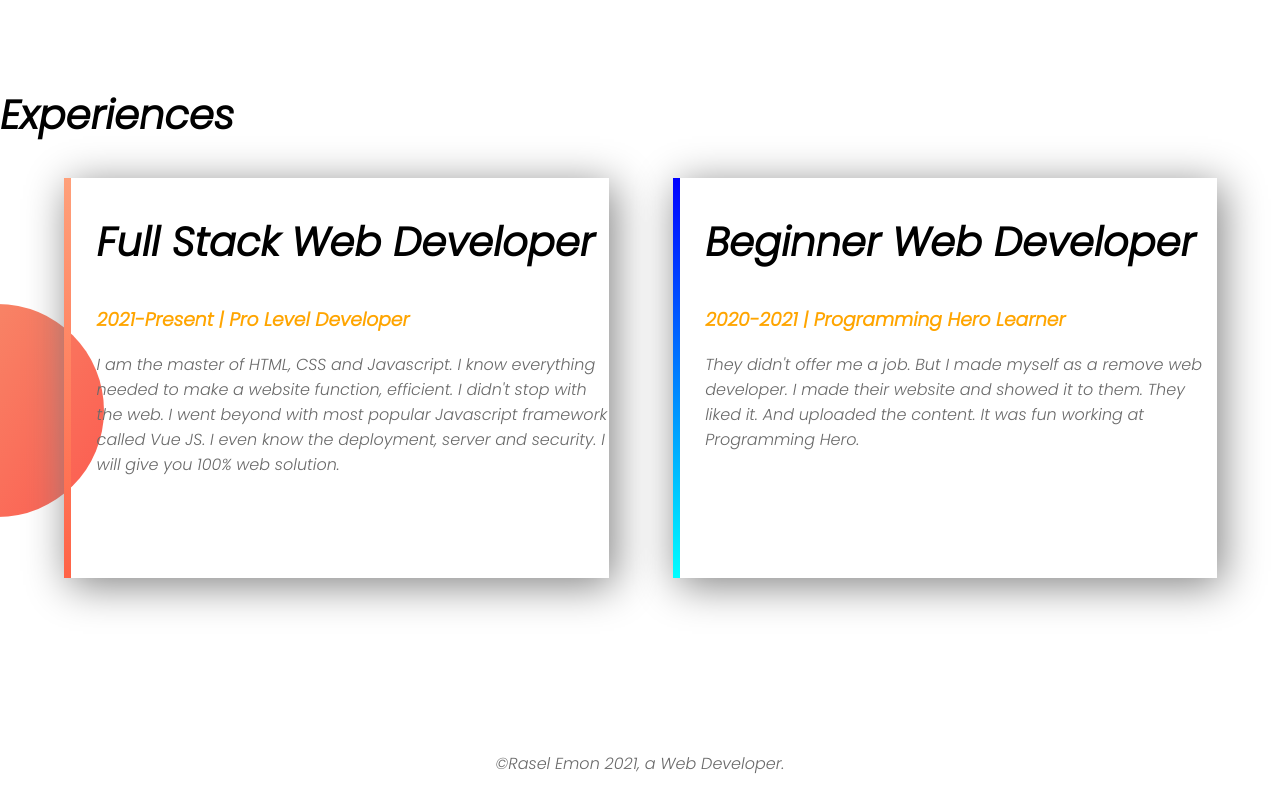
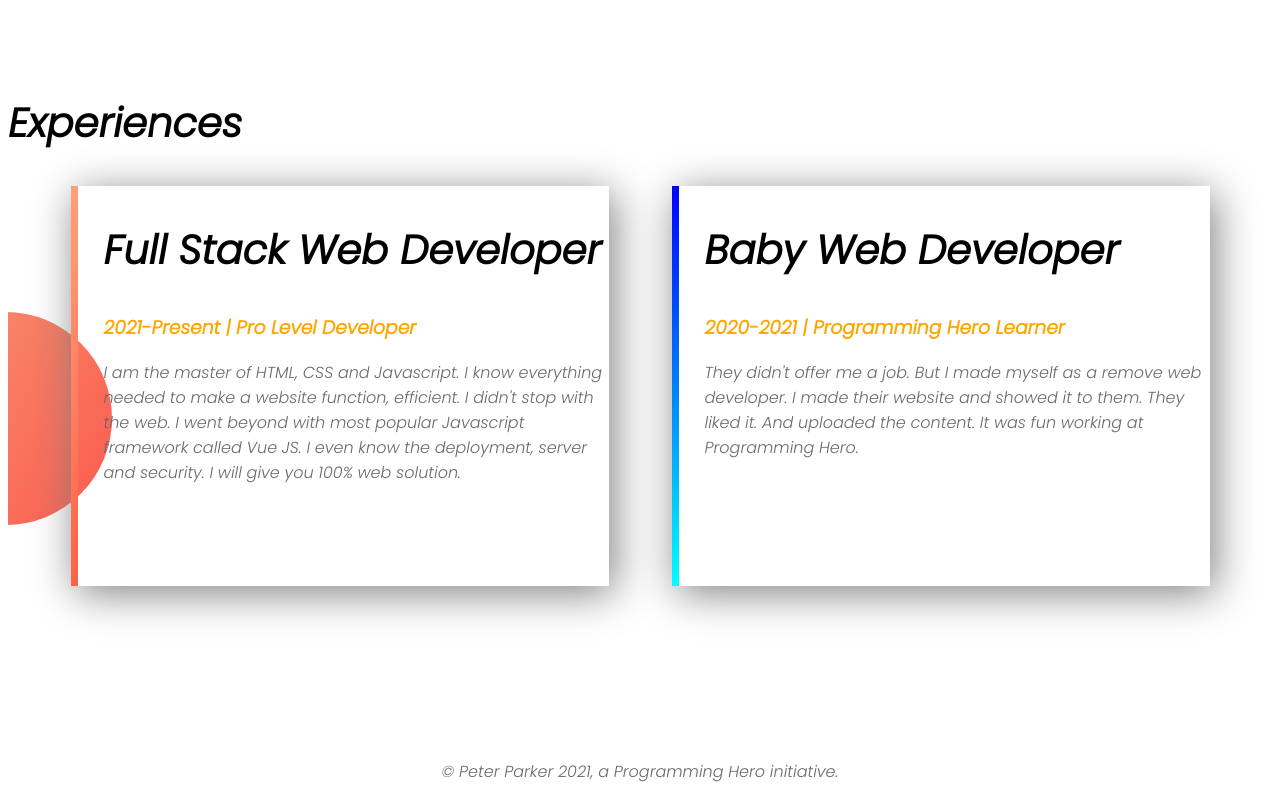
Before and after one commit to RaselEmon/developer-portfolio, a plain HTML site: page index.html in a window 1280 px wide. Shown: the part 1248-2048 px from the top of the page. Drawn offline with Linux system fonts and the light colour scheme; a web font is replaced by a local one.

Commit message:
last commit

```diff
--- a/index.html
+++ b/index.html
@@ -2,9 +2,9 @@
 <html lang="en">
 <head>
     <meta charset="UTF-8">
-    <meta http-equiv="X-UA-Compatible" content="IE=edge">
     <meta name="viewport" content="width=device-width, initial-scale=1.0">
-    <title>Document</title>
+    <meta http-equiv="X-UA-Compatible" content="ie=edge">
+    <title>Peter Parker Website</title>
     <link href="https://fonts.googleapis.com/css2?family=Mochiy+Pop+P+One&family=Poppins:ital,wght@1,300&display=swap" rel="stylesheet">
     <link rel="stylesheet" href="style.css">
 </head>
@@ -15,7 +15,7 @@
             <h1><span>Rasel Emon</span> World</h1>
             <h3>Web Developer</h3>
             <p>I'm Rasel. I am a hard working, honest individual. I am a good timekeeper, always willing to learn new skills. I am friendly, helpful and polite. I am able to work independently in busy environments and also within a team setting. I am tactful and able to listen effectively when solving problems.</p>
-            <a class="anchor-button" target="_blank" href="https://www.linkedin.com/raselemon">HIRE ME</a>
+            <a class="anchor-button" target="_blank" href="https://www.linkedin.com/raselemon/">HIRE ME</a>
         </div>
         <div class="half-width">
             <img src="images/rasel.png" alt="">
@@ -40,13 +40,13 @@
             <p>I am the master of HTML, CSS and Javascript. I know everything needed to make a website function, efficient. I didn't stop with the web. I went beyond with most popular Javascript framework called Vue JS. I even know the deployment, server and security. I will give you 100% web solution.</p>
         </div>
         <div class="half-width" id="baby-web">
-            <h2>Beginner Web Developer</h2>
+            <h2>Baby Web Developer</h2>
             <h3>2020-2021 | Programming Hero Learner</h3>
             <p>They didn't offer me a job. But I made myself as a remove web developer. I made their website and showed it to them. They liked it. And uploaded the content. It was fun working at Programming Hero.</p>
         </div>
     </section>
     <footer>
-        <p>©Rasel Emon 2021, a Web Developer.</p>
+        <p>© Peter Parker 2021, a Programming Hero initiative.</p>
     </footer>
 </body>
 </html>
--- a/style.css
+++ b/style.css
@@ -1,6 +1,8 @@
 body{
-    margin: 0;
-    font-family: 'Poppins', sans-serif;
+    font-family: 'Mochiy Pop P One',
+    sans-serif;
+    font-family: 'Poppins',
+    sans-serif;
 }
 section{
     height: 500px;
@@ -70,3 +72,6 @@ h2{
 footer p{
     text-align: center;
 }
+#name{
+    color: greenyellow;
+}
```
